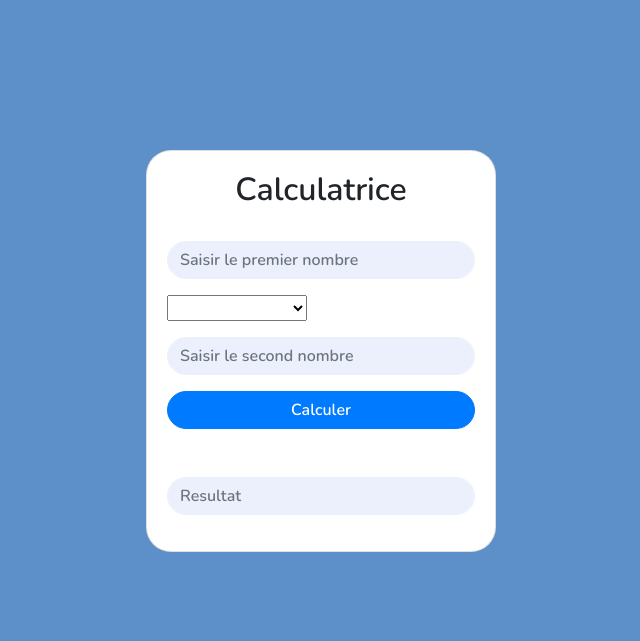
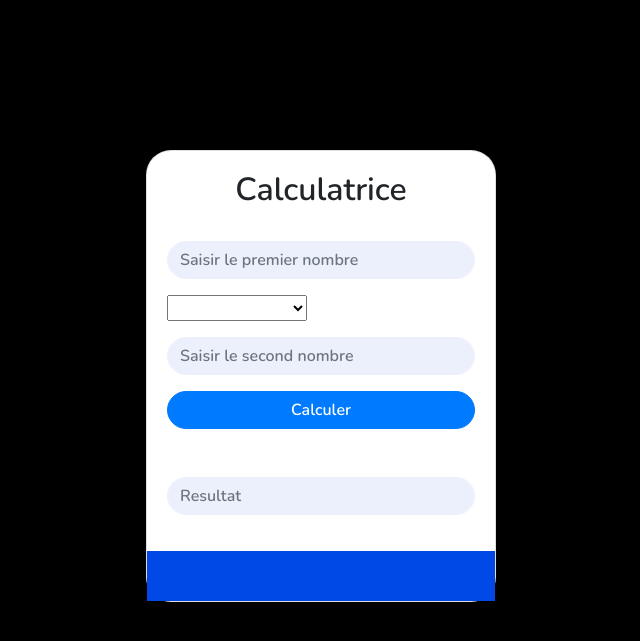
Before and after one commit to Alfousseni/CalculatricePhp, a PHP site: page / in a window 1280 px wide. Shown: the top 641 px of the page, without its empty margins (319-959 px from the left). Run offline with PHP 8.4, Linux system fonts and the light colour scheme.

Commit message:
version ameliorer

```diff
--- a/index.css
+++ b/index.css
@@ -1,7 +1,7 @@
 
 #body {
     font-family: 'Nunito';
-  background-color:  #5d8fc9;
+  background-color:  #000000;
   }
   #login-card{
       width:350px;
@@ -44,3 +44,14 @@
 
               margin: 8px;
           }
+
+    #adBar {
+    width: 100%;
+    height: 50px;
+    background-color: rgb(0, 73, 230);
+    color: rgb(0, 45, 244);
+    font-family: sans-serif;
+    }
+    marquee {
+        background-color: rgb(0, 73, 230);
+    }
--- a/index.php
+++ b/index.php
@@ -31,18 +31,41 @@ if(isset($_POST['calcul'])){
       break;
 
   }
+  $cp=0;
+  $smd=0;
+  if(is_int($resu)){
+    if($resu%2==0){
+      $p= "et est nombre paire";
+    }
+    else{
+      $p= "n'est pas un nombre paire";
+    }
 
+    for($i=0;$i<=$resu;$i++){
+      if($i%2==0){
+        $cp+=1;
+        $smd=$smd+$i;
+      }
 
+  }
+  if($cp==2){
+    $np="ce nombre est premier ";
+  }
+  elseif($cp !=2){
+    $np="ce nombre n'est pas premier ";
+  }
+
+  if($resu==$smd - $resu){
+    $npa="ce nombre est parfait ";
+  }
+  else{
+    $npa="ce nombre est pas parfait ";
+  }
+  }
 
 }
 
 ?>
-
-
-
-
-
-
 
 
 
@@ -97,5 +120,11 @@ if(isset($_POST['calcul'])){
 
 
         </form>
+        <?php if(isset($_POST['calcul'])){ echo "-".$np. "<br> -".$npa. "<br> -" .$p ;} ?>
       </div>
-<div>
+
+      <div id="adBar">
+        <marquee>Alfousseni Calculator</marquee>
+      </div>
+  </div>
+</body>
```
Also changed, not shown: traitement.php (deleted). Lines whose indentation alone changed are shown as unchanged.
